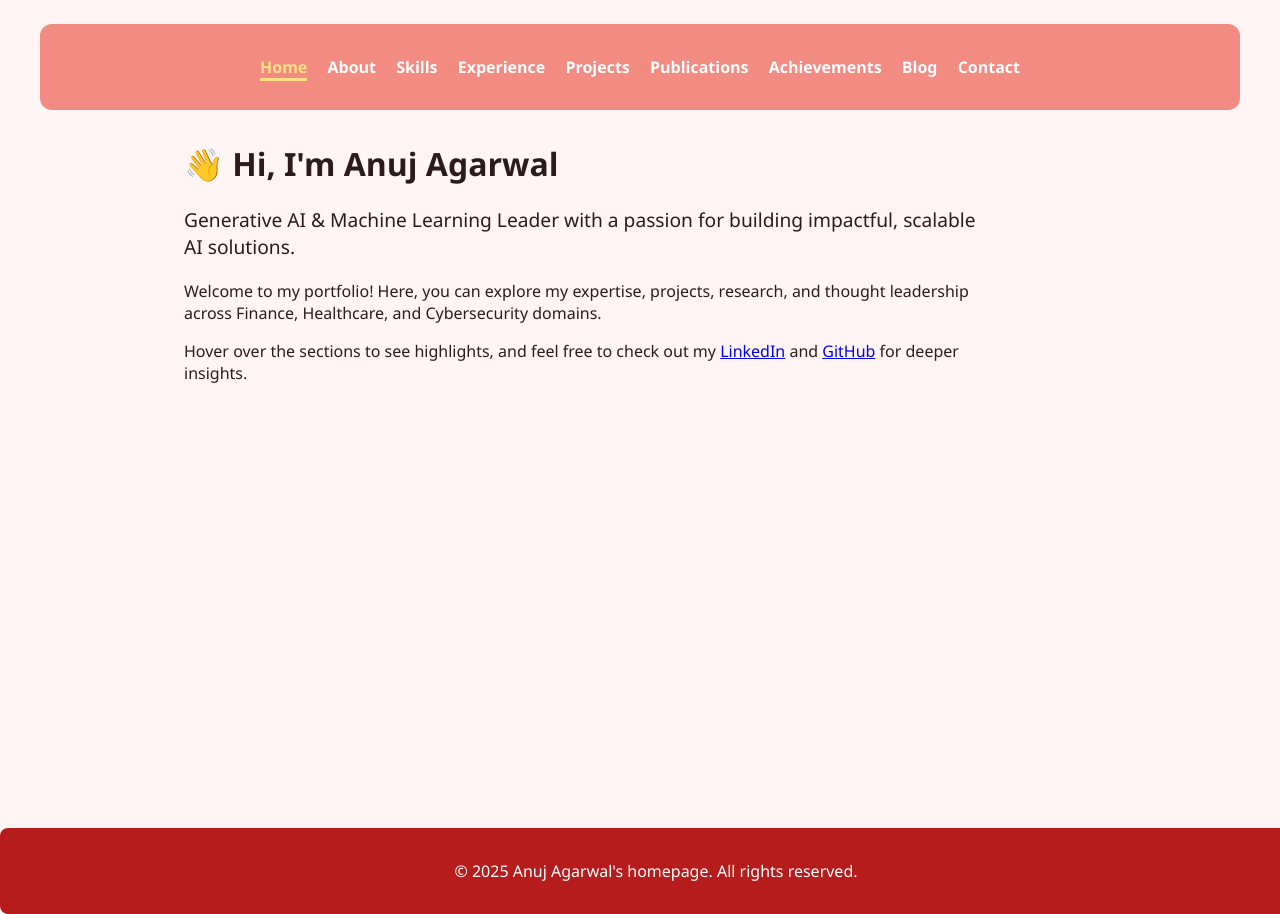
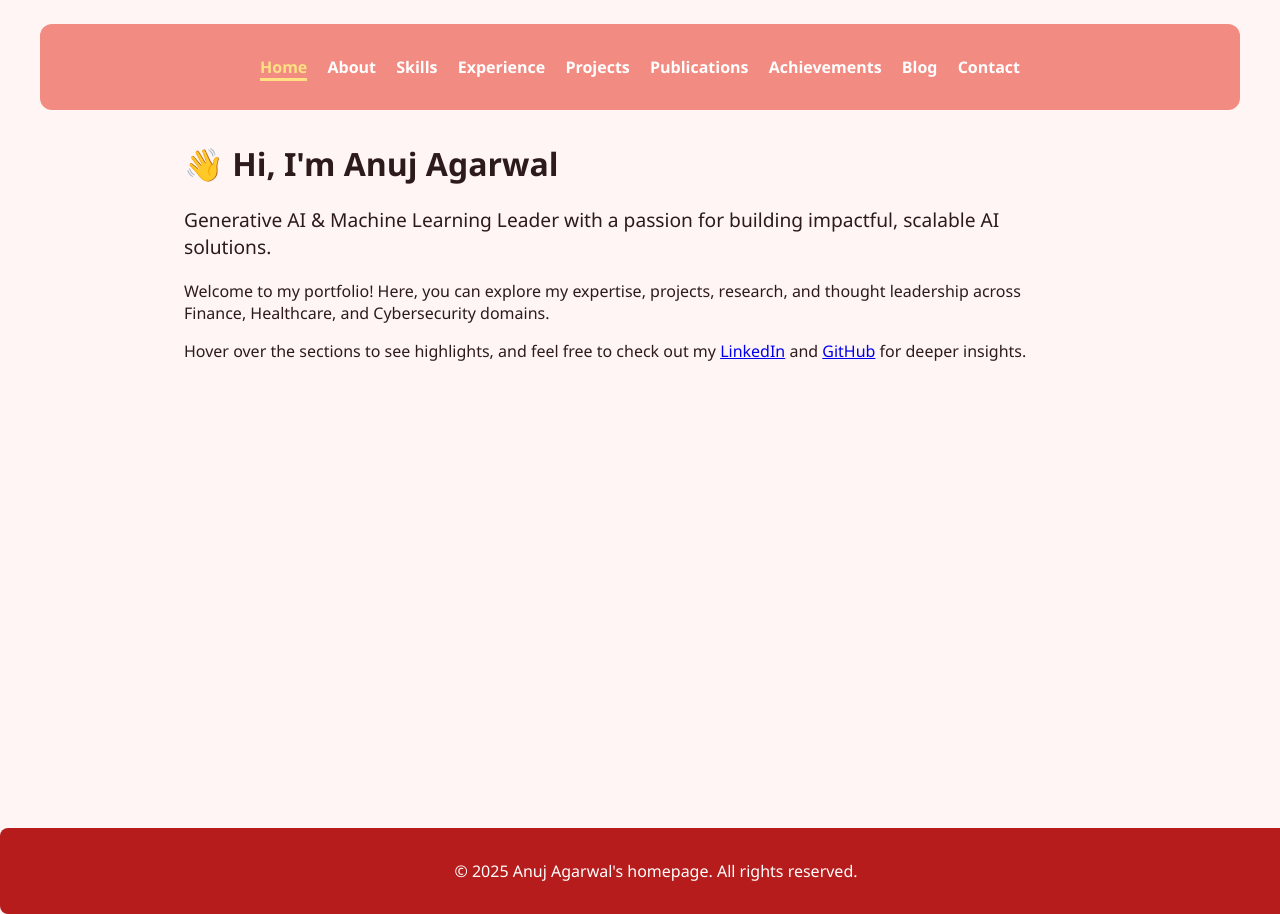
Before and after one commit to anuj-agarwal/anuj-agarwal.github.io, a Jekyll site: the page built from index.md, in a window 1280 px wide. Built offline with Jekyll 4.4.1, drawn with Linux system fonts in a browser that asks for light colours; a script that is not in the unit is left out.

Commit message:
Update index.md

```diff
--- a/index.md
+++ b/index.md
@@ -3,7 +3,7 @@ layout: default
 title: "Home"
 permalink: /
 ---
-<div style="margin-left: 12%; max-width: 800px;" class="fade-in">
+<div style="margin-left: 12%; max-width: 900px;" class="fade-in">
   <h1>👋 Hi, I'm Anuj Agarwal</h1>
   <p style="font-size:1.2rem;">Generative AI & Machine Learning Leader with a passion for building impactful, scalable AI solutions.</p>
   <p style="font-size:1rem;">Welcome to my portfolio! Here, you can explore my expertise, projects, research, and thought leadership across Finance, Healthcare, and Cybersecurity domains.</p>
```
